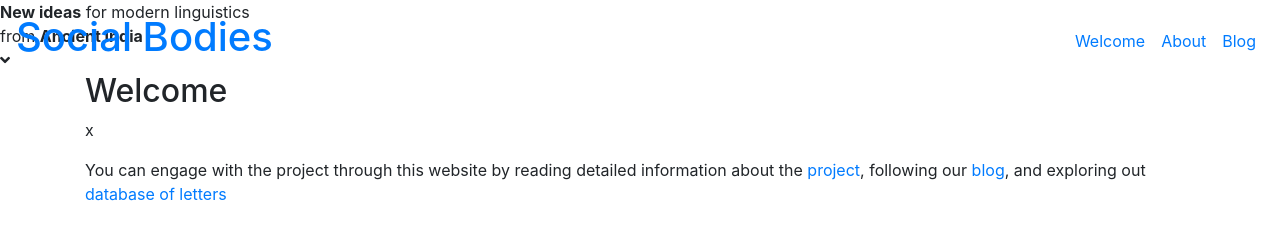
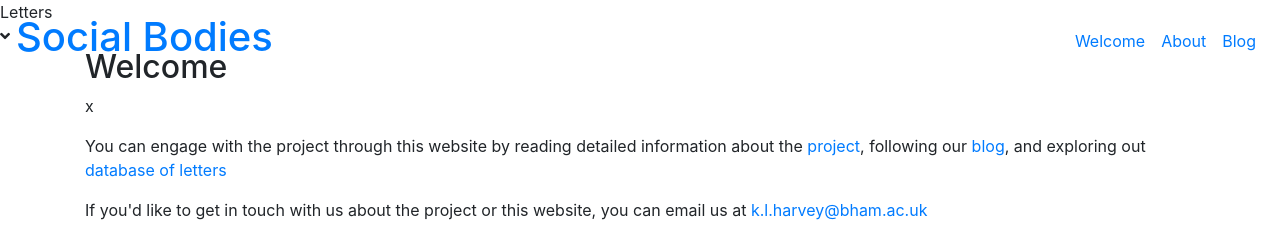
Before and after one commit to bear-rsg/social-bodies, a Django app: page / in a window 1280 px wide. Shown: the top 225 px of the page. Run offline with Django 3.2, Linux system fonts and the light colour scheme; parts of the project's set-up code (start-up, migrations or seed data) failed here and were passed over; some libraries are stand-ins or nearby versions.

Commit message:
updated tagline

```diff
--- a/django/general/templates/general/welcome.html
+++ b/django/general/templates/general/welcome.html
@@ -5,9 +5,7 @@
 
     <div id="welcome-banner">
         <div id="welcome-banner-tagline">
-            <strong>New ideas</strong> for modern linguistics
-            <br>
-            from <strong>Ancient India</strong>
+            Letters
         </div>
         <div id="welcome-banner-proceed">
             <i class="fas fa-angle-down"></i>
```
